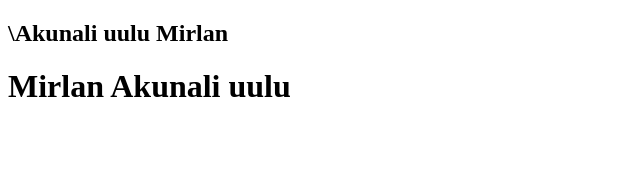
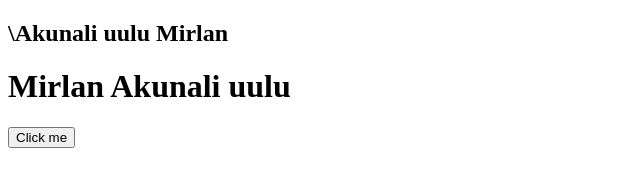
Before and after one commit to usermirlan/Port, a plain HTML site: page index.html in a window 1280 px wide. Shown: the whole page, without its empty margins (0-640 px from the left). Drawn offline with Linux system fonts and the light colour scheme.

Commit message:
Третий коммит

```diff
--- a/index.html
+++ b/index.html
@@ -8,6 +8,9 @@
 <body>
     <h2>\Akunali uulu Mirlan</h2>
     <h1>Mirlan Akunali uulu</h1>
+    <div>
+        <button>Click me</button>
+    </div>
 
 
     <script src="script.js"></script>
```
